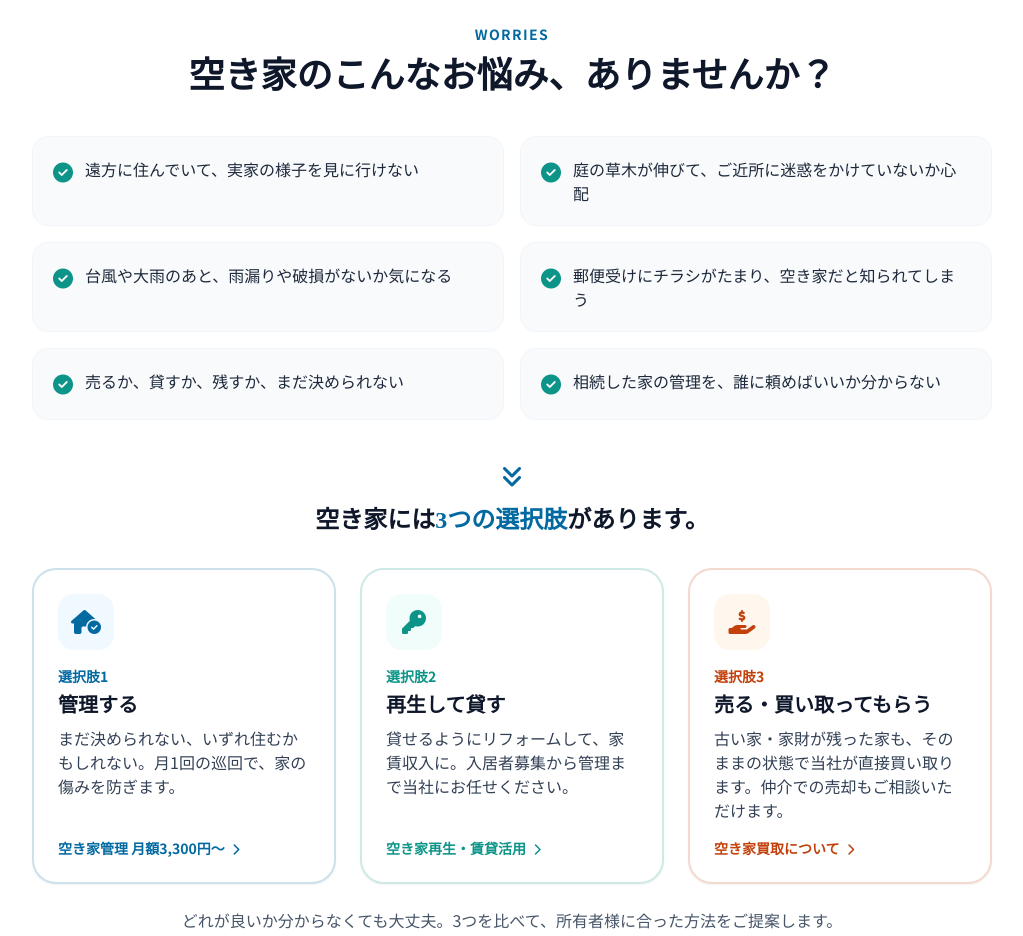
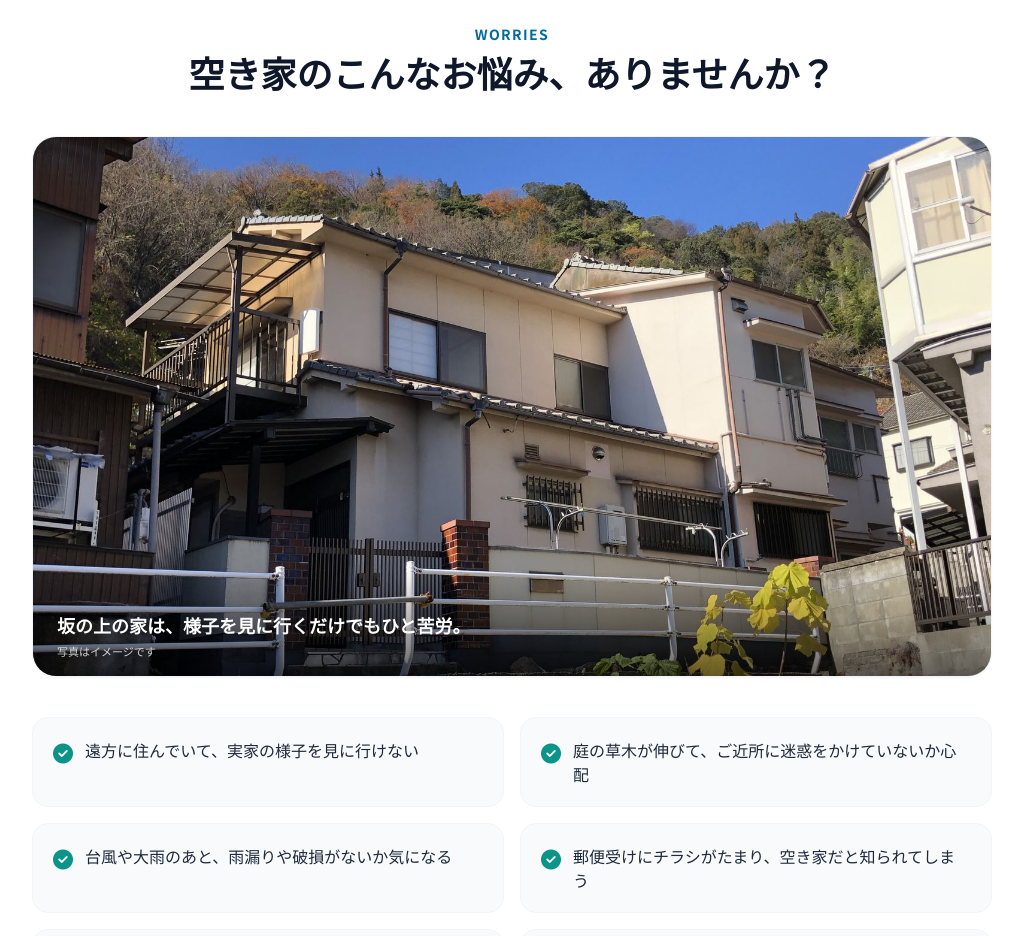
Before and after one commit to marina7600hp/marinahu-dousan, a plain HTML site: page akiya-kanri.html in a window 1280 px wide. Shown: the part 900-1836 px from the top of the page, without its empty margins (128-1151 px from the left). Drawn offline with nearby package versions, Linux system fonts and the light colour scheme.

Commit message:
空き家管理ページの「お悩み」欄に坂の上の空き家の写真を追加
Co-Authored-By: Claude Opus 5.5 <noreply@anthropic.com>
Claude-Session: https://claude.ai/code/session_01TgAmF4UrL4AEusyuKWCkpR

```diff
--- a/akiya-kanri.html
+++ b/akiya-kanri.html
@@ -229,6 +229,13 @@
                 <p class="text-sm font-bold tracking-widest text-miyako-dark">WORRIES</p>
                 <h2 class="text-2xl sm:text-3xl md:text-4xl font-bold serif-text text-slate-900">空き家のこんなお悩み、ありませんか？</h2>
             </div>
+            <figure class="relative mb-10 overflow-hidden rounded-3xl shadow-sm border border-slate-100">
+                <img src="images/akiya-hillside.jpg" width="1600" height="1200" alt="坂の上に建つ2階建ての空き家" class="w-full aspect-[4/3] sm:aspect-[16/9] object-cover" loading="lazy" decoding="async">
+                <figcaption class="absolute bottom-0 inset-x-0 bg-gradient-to-t from-black/60 to-transparent px-4 sm:px-6 pt-10 pb-4 text-white">
+                    <span class="block text-base sm:text-lg font-bold">坂の上の家は、様子を見に行くだけでもひと苦労。</span>
+                    <span class="block text-[11px] text-white/80 mt-1">写真はイメージです</span>
+                </figcaption>
+            </figure>
             <ul class="grid grid-cols-1 sm:grid-cols-2 gap-3 sm:gap-4">
                 <li class="flex items-start gap-3 bg-slate-50 rounded-2xl p-4 sm:p-5 border border-slate-100">
                     <i class="fa-solid fa-circle-check text-miyako-emerald text-xl mt-0.5"></i>
```
Also changed, not shown: images/akiya-hillside.jpg (added).
